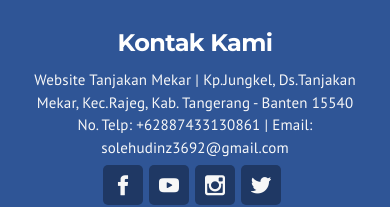
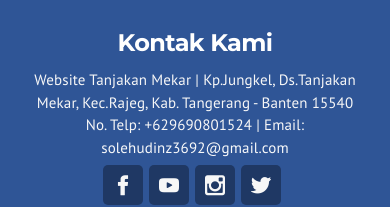
Before and after one commit to solehudinbaik90/tanjakan-mekar, a React (Vite) app: page / in a window 390 px wide. Shown: the part 5443-5650 px from the top of the page. Built offline with nearby package versions, Linux system fonts and the light colour scheme; no server answers.

Commit message:
Update site configuration with new phone and map details
Updated phone number and added new fields for vision and map URLs.

```diff
--- a/src/data/siteConfig.js
+++ b/src/data/siteConfig.js
@@ -5,7 +5,7 @@ export const siteConfig = {
   favicon: "/img/konfigurasi/icon/tm2.png",
   address:
     "Kp.Jungkel, Ds.Tanjakan Mekar, Kec.Rajeg, Kab. Tangerang - Banten 15540",
-  phone: "+62887433130861",
+  phone: "+629690801524",
   email: "solehudinz3692@gmail.com",
   social: {
     facebook: "https://www.facebook.com/soleh.muhamad",
@@ -26,6 +26,9 @@ export const siteConfig = {
       "Meningkatkan tatakelola pemerintah yang baik dan bersih",
     ],
   },
+  visiMisiQuote:
+    "\u201cMewujudkan Kabupaten Tangerang sebagai kota budaya yang Modern, Tangguh, Gesit, Kreatif dan Sejahtera\u201d",
+  mapUrl: "https://maps.app.goo.gl/6qWQbjRqFM63ZvuB8?g_st=ac",
   mapEmbedUrl:
     "https://www.google.com/maps/embed?pb=!1m14!1m8!1m3!1d15868.838416887245!2d106.532609!3d-6.1024512!3m2!1i1024!2i768!4f13.1!3m3!1m2!1s0x2e41ff38cdee3d79%3A0xa8ebc179ed208332!2sWarung%20Emak%20Ati!5e0!3m2!1sid!2sid!4v1783157829397!5m2!1sid!2sid",
 };
```
